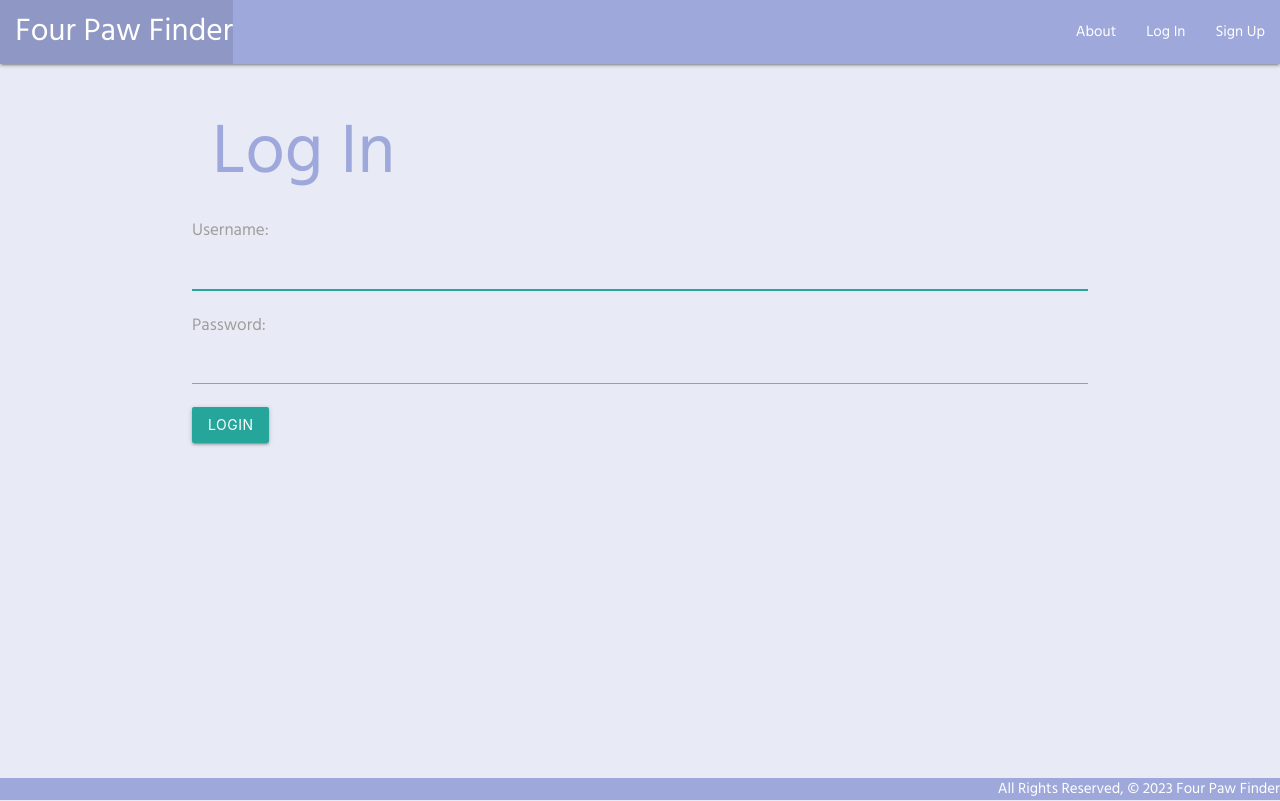
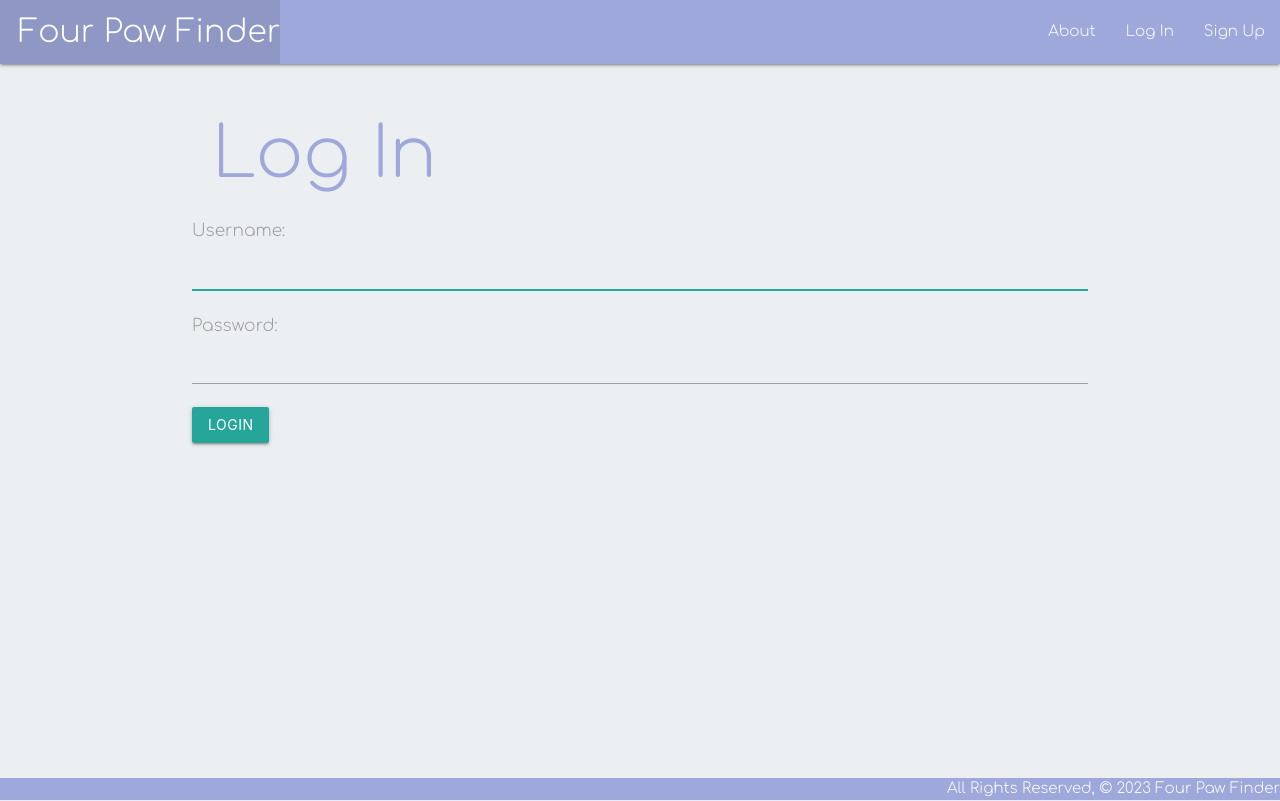
Before and after one commit to pgf96/fourpawfinder, a Django app: page /accounts/login/ in a window 1280 px wide. Run offline with Django 4.2, Linux system fonts and the light colour scheme.

Commit message:
change font

```diff
--- a/main_app/static/css/style.css
+++ b/main_app/static/css/style.css
@@ -3,15 +3,16 @@
 }
 
 * {
-    font-family: 'Hind', sans-serif;
+    font-family: 'Comfortaa', cursive;
+
 }
 
 body {
-    background-color: #e8eaf6;
+    background-color: #eceff1;
     display: flex;
     min-height: 100vh;
     flex-direction: column;
-    color: #9fa8da
+    color: #9fa8da;
 }
 
 
@@ -47,6 +48,8 @@ h1{
 label{
     font-size: 17px !important;
 }
+
+/* --------details page---------- */
 
 .main-pic{
     margin-left: 76%;
@@ -84,6 +87,8 @@ label{
     text-align: right;
 }
 
+/* ---------comment form--------- */
+
 .comment-title{
     font-size: 23px;
     text-align: center;
@@ -102,7 +107,7 @@ label{
 
 .username{
     font-size: 20px;
-    font-weight: bold;
+    font-weight: bolder;
 }
 
 #date-comment{
@@ -129,6 +134,14 @@ label{
 #comment-delete:hover{
     color: #c5cae9;
 }
-/* .card-instance{
-    height: 300px
-} */
+
+/* ------index page------ */
+
+.card-instance{
+    height: 410px;
+    line-height: 23px;
+}
+
+.card-instance img{
+    height: 250px;
+}
--- a/main_app/templates/base.html
+++ b/main_app/templates/base.html
@@ -11,6 +11,9 @@
     <link rel="stylesheet" href="https://cdnjs.cloudflare.com/ajax/libs/materialize/1.0.0/css/materialize.min.css">
     <script src="https://cdnjs.cloudflare.com/ajax/libs/materialize/1.0.0/js/materialize.min.js"></script>
     <link rel="stylesheet" type="text/css" href="{% static 'css/style.css' %}">
+    <link rel="preconnect" href="https://fonts.googleapis.com">
+    <link rel="preconnect" href="https://fonts.gstatic.com" crossorigin>
+    <link href="https://fonts.googleapis.com/css2?family=Comfortaa:wght@300&display=swap" rel="stylesheet">
 </head>
 <body>
     <header class="navbar-fixed">
```
